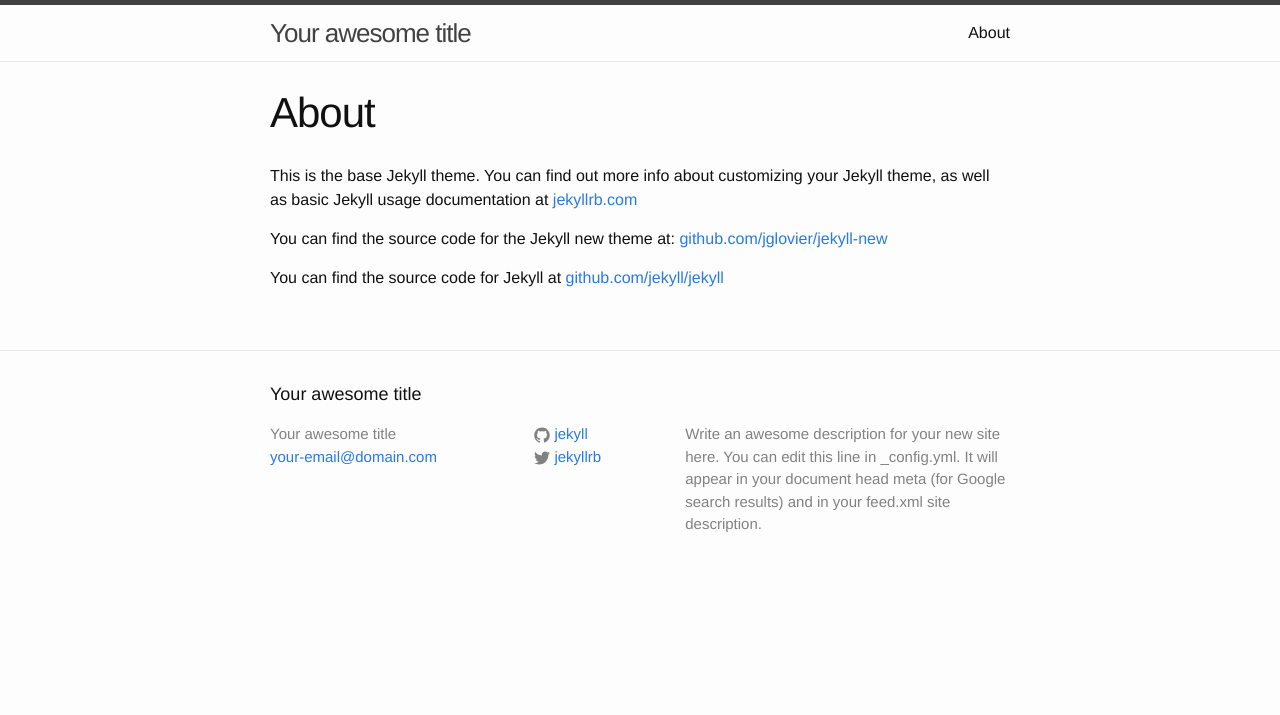
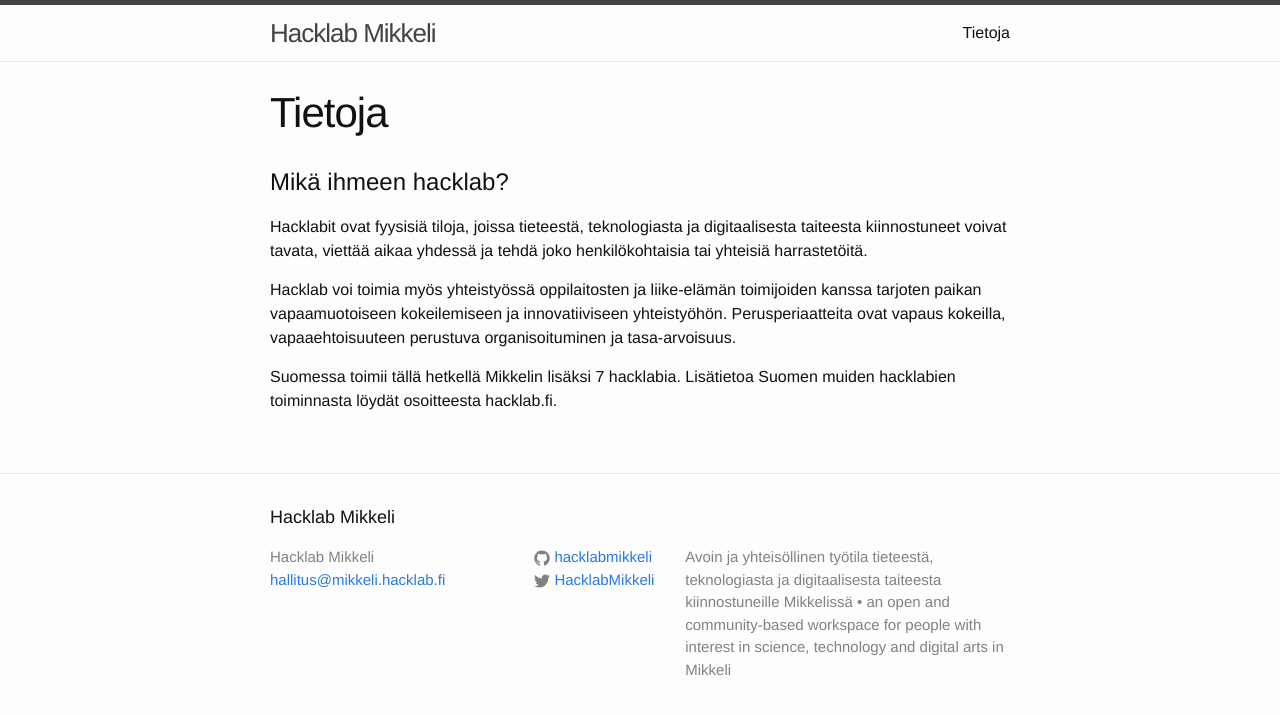
Before and after one commit to hacklabmikkeli/hacklabmikkeli.github.io, a Jekyll site: the page built from about.md, in a window 1280 px wide. Shown: the top 715 px of the page. Built offline with Jekyll 4.4.1, drawn with Linux system fonts in a browser that asks for light colours.

Commit message:
Configured contact info and about page

```diff
--- a/_config.yml
+++ b/_config.yml
@@ -1,14 +1,15 @@
 # Site settings
-title: Your awesome title
-email: your-email@domain.com
+title: Hacklab Mikkeli
+email: hallitus@mikkeli.hacklab.fi
 description: > # this means to ignore newlines until "baseurl:"
-  Write an awesome description for your new site here. You can edit this
-  line in _config.yml. It will appear in your document head meta (for
-  Google search results) and in your feed.xml site description.
+    Avoin ja yhteisöllinen työtila tieteestä, teknologiasta ja
+    digitaalisesta taiteesta kiinnostuneille Mikkelissä • an open
+    and community-based workspace for people with interest in science,
+    technology and digital arts in Mikkeli
 baseurl: "" # the subpath of your site, e.g. /blog/
-url: "http://yourdomain.com" # the base hostname & protocol for your site
-twitter_username: jekyllrb
-github_username:  jekyll
+url: "http://mikkeli.hacklab.fi" # the base hostname & protocol for your site
+twitter_username: HacklabMikkeli
+github_username:  hacklabmikkeli
 
 # Build settings
 markdown: kramdown
--- a/about.md
+++ b/about.md
@@ -1,11 +1,13 @@
 ---
 layout: page
-title: About
-permalink: /about/
+title: Tietoja
+permalink: /tietoja/
 ---
 
-This is the base Jekyll theme. You can find out more info about customizing your Jekyll theme, as well as basic Jekyll usage documentation at [jekyllrb.com](http://jekyllrb.com/)
+# Mikä ihmeen hacklab?
 
-You can find the source code for the Jekyll new theme at: [github.com/jglovier/jekyll-new](https://github.com/jglovier/jekyll-new)
+Hacklabit ovat fyysisiä tiloja, joissa tieteestä, teknologiasta ja digitaalisesta taiteesta kiinnostuneet voivat tavata, viettää aikaa yhdessä ja tehdä joko henkilökohtaisia tai yhteisiä harrastetöitä.
 
-You can find the source code for Jekyll at [github.com/jekyll/jekyll](https://github.com/jekyll/jekyll)
+Hacklab voi toimia myös yhteistyössä oppilaitosten ja liike-elämän toimijoiden kanssa tarjoten paikan vapaamuotoiseen kokeilemiseen ja innovatiiviseen yhteistyöhön. Perusperiaatteita ovat vapaus kokeilla, vapaaehtoisuuteen perustuva organisoituminen ja tasa-arvoisuus.
+
+Suomessa toimii tällä hetkellä Mikkelin lisäksi 7 hacklabia. Lisätietoa Suomen muiden hacklabien toiminnasta löydät osoitteesta hacklab.fi.
```
